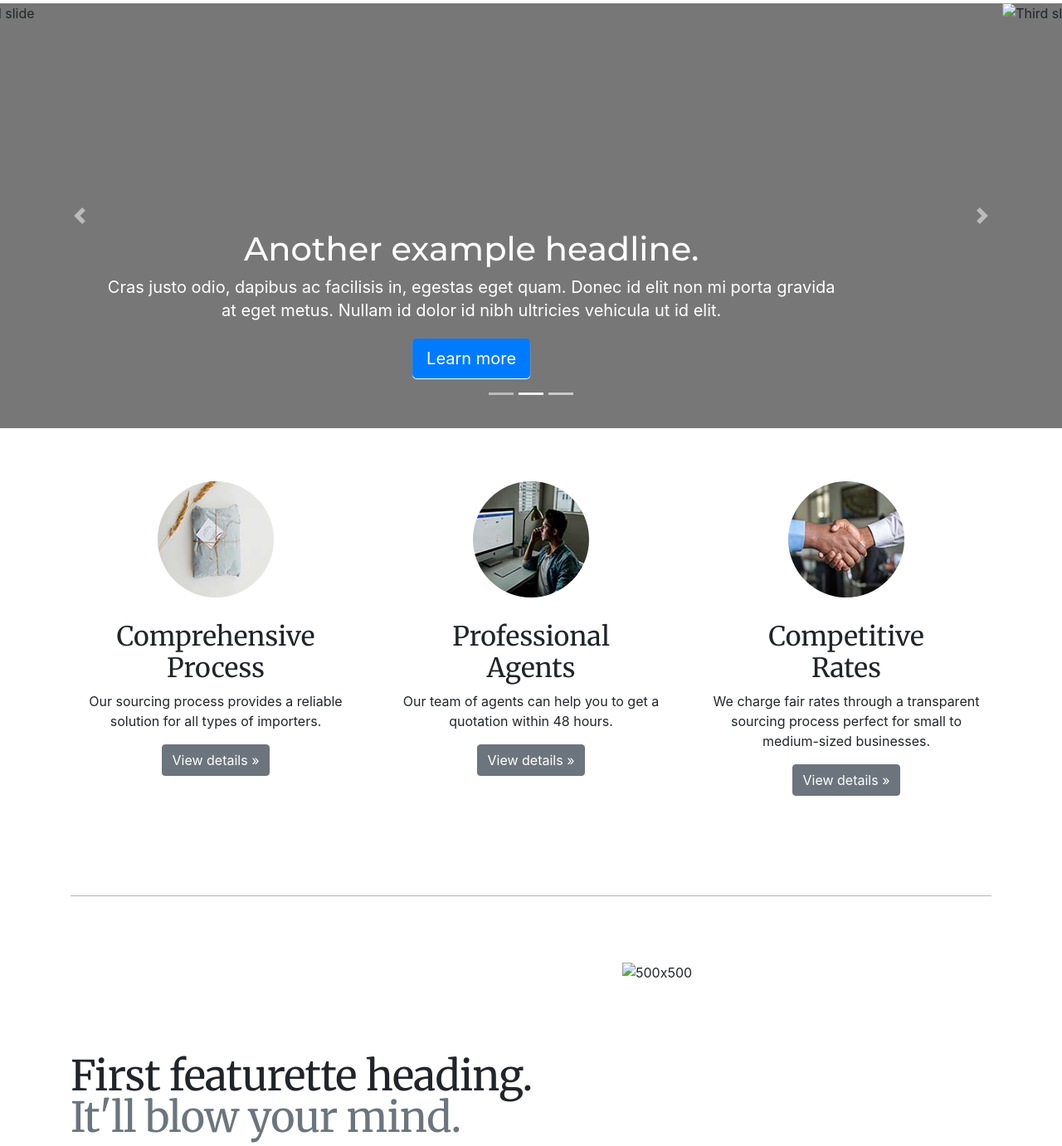
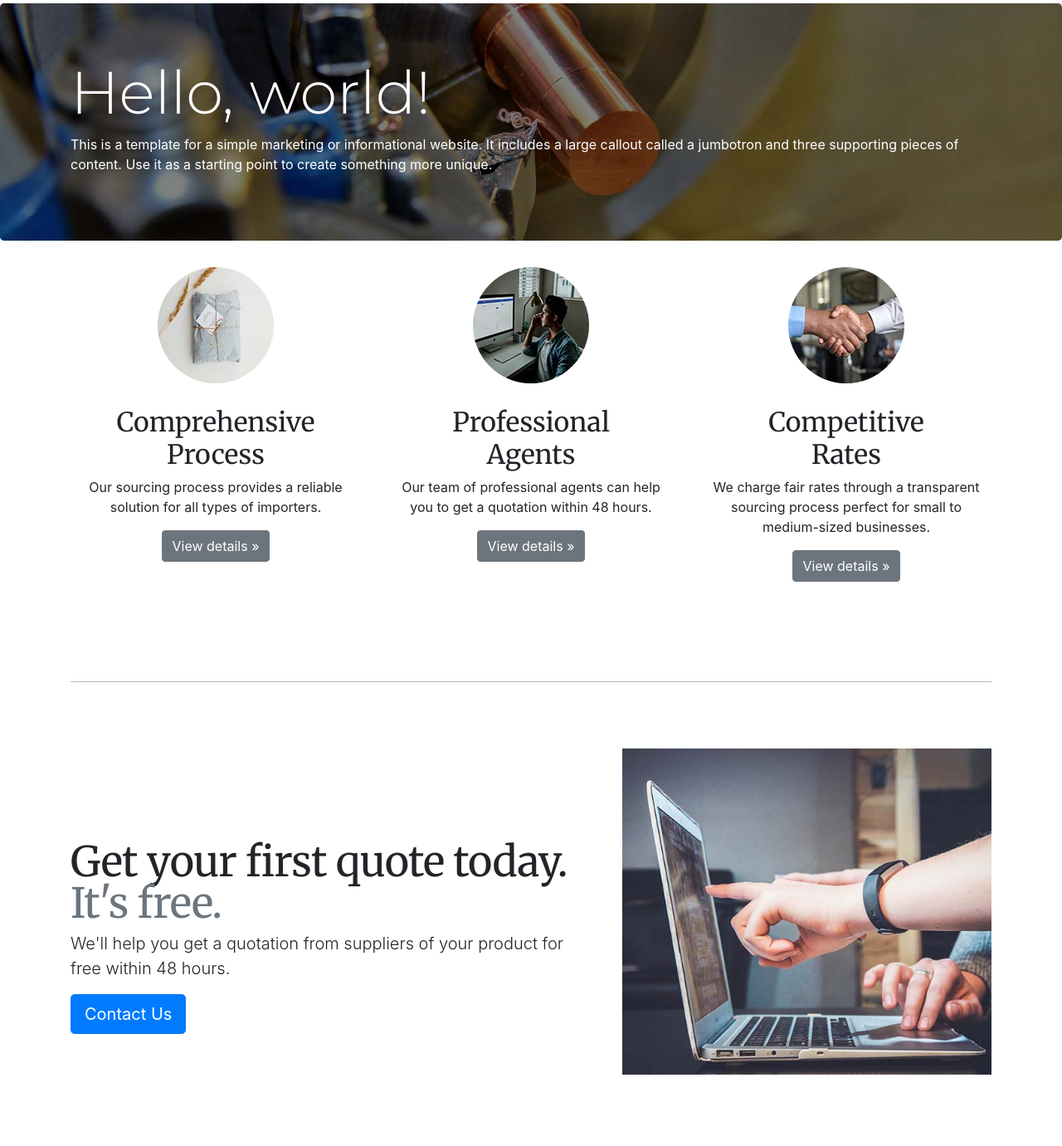
Before and after one commit to jtedwards21/sourcing-agents, a Gatsby site: page / in a window 1280 px wide. Shown: the part 131-1512 px from the top of the page at 83% size. Built offline with nearby package versions, Linux system fonts and the light colour scheme; Gatsby itself is replaced by a stand-in of ours; some packages are replaced by stand-ins of ours.

Commit message:
added front page

```diff
--- a/src/pages/index.js
+++ b/src/pages/index.js
@@ -17,52 +17,11 @@ class Home extends React.Component {
       <main role="main">
         <Nav />
 
-        <div id="myCarousel" class="carousel slide" data-ride="carousel">
-          <ol class="carousel-indicators">
-            <li data-target="#myCarousel" data-slide-to="0" class=""></li>
-            <li data-target="#myCarousel" data-slide-to="1" class="active"></li>
-            <li data-target="#myCarousel" data-slide-to="2" class=""></li>
-          </ol>
-          <div class="carousel-inner">
-            <div class="carousel-item">
-              <img class="first-slide" src="" alt="First slide"></img>
-              <div class="container">
-                <div class="carousel-caption text-left">
-                  <h1>Example headline.</h1>
-                  <p>Cras justo odio, dapibus ac facilisis in, egestas eget quam. Donec id elit non mi porta gravida at eget metus. Nullam id dolor id nibh ultricies vehicula ut id elit.</p>
-                  <p><a class="btn btn-lg btn-primary" href="https://getbootstrap.com/docs/4.0/examples/carousel/#" role="button">Sign up today</a></p>
-                </div>
-              </div>
-            </div>
-            <div class="carousel-item active">
-              <img class="second-slide" src="" alt="Second slide"></img>
-              <div class="container">
-                <div class="carousel-caption">
-                  <h1>Another example headline.</h1>
-                  <p>Cras justo odio, dapibus ac facilisis in, egestas eget quam. Donec id elit non mi porta gravida at eget metus. Nullam id dolor id nibh ultricies vehicula ut id elit.</p>
-                  <p><a class="btn btn-lg btn-primary" href="https://getbootstrap.com/docs/4.0/examples/carousel/#" role="button">Learn more</a></p>
-                </div>
-              </div>
-            </div>
-            <div class="carousel-item">
-              <img class="third-slide" src="" alt="Third slide"></img>
-              <div class="container">
-                <div class="carousel-caption text-right">
-                  <h1>One more for good measure.</h1>
-                  <p>Cras justo odio, dapibus ac facilisis in, egestas eget quam. Donec id elit non mi porta gravida at eget metus. Nullam id dolor id nibh ultricies vehicula ut id elit.</p>
-                  <p><a class="btn btn-lg btn-primary" href="https://getbootstrap.com/docs/4.0/examples/carousel/#" role="button">Browse gallery</a></p>
-                </div>
-              </div>
-            </div>
+        <div class="jumbotron bg-cover main-cover">
+          <div class="container">
+            <h1 class="display-3">Hello, world!</h1>
+            <p>This is a template for a simple marketing or informational website. It includes a large callout called a jumbotron and three supporting pieces of content. Use it as a starting point to create something more unique.</p>
           </div>
-          <a class="carousel-control-prev" href="https://getbootstrap.com/docs/4.0/examples/carousel/#myCarousel" role="button" data-slide="prev">
-            <span class="carousel-control-prev-icon" aria-hidden="true"></span>
-            <span class="sr-only">Previous</span>
-          </a>
-          <a class="carousel-control-next" href="https://getbootstrap.com/docs/4.0/examples/carousel/#myCarousel" role="button" data-slide="next">
-            <span class="carousel-control-next-icon" aria-hidden="true"></span>
-            <span class="sr-only">Next</span>
-          </a>
         </div>
 
         <div class="container marketing">
@@ -72,19 +31,19 @@ class Home extends React.Component {
               <img class="rounded-circle" src="./package.jpg" alt="Generic placeholder image" width="140" height="140"></img>
               <h2>Comprehensive Process</h2>
               <p>Our sourcing process provides a reliable solution for all types of importers.</p>
-              <p><a class="btn btn-secondary" href="https://getbootstrap.com/docs/4.0/examples/carousel/#" role="button">View details »</a></p>
+              <p><a class="btn btn-secondary" href="./process" role="button">View details »</a></p>
             </div>
             <div class="col-lg-4">
               <img class="rounded-circle" src="./agent.jpg" alt="Generic placeholder image" width="140" height="140"></img>
               <h2>Professional<br /> Agents</h2>
-              <p>Our team of agents can help you to get a quotation within 48 hours.</p>
-              <p><a class="btn btn-secondary" href="https://getbootstrap.com/docs/4.0/examples/carousel/#" role="button">View details »</a></p>
+              <p>Our team of professional agents can help you to get a quotation within 48 hours.</p>
+              <p><a class="btn btn-secondary" href="./agents" role="button">View details »</a></p>
             </div>
             <div class="col-lg-4">
               <img class="rounded-circle" src="./deal.jpg" alt="Generic placeholder image" width="140" height="140"></img>
               <h2>Competitive<br /> Rates</h2>
               <p>We charge fair rates through a transparent sourcing process perfect for small to medium-sized businesses.</p>
-              <p><a class="btn btn-secondary" href="https://getbootstrap.com/docs/4.0/examples/carousel/#" role="button">View details »</a></p>
+              <p><a class="btn btn-secondary" href="./pricing" role="button">View details »</a></p>
             </div>
           </div>
 
@@ -94,11 +53,12 @@ class Home extends React.Component {
 
           <div class="row featurette">
             <div class="col-md-7">
-              <h2 class="featurette-heading">First featurette heading. <span class="text-muted">It'll blow your mind.</span></h2>
-              <p class="lead">Donec ullamcorper nulla non metus auctor fringilla. Vestibulum id ligula porta felis euismod semper. Praesent commodo cursus magna, vel scelerisque nisl consectetur. Fusce dapibus, tellus ac cursus commodo.</p>
+              <h2 class="featurette-heading">Get your first quote today. <span class="text-muted">It's free.</span></h2>
+              <p class="lead">We'll help you get a quotation from suppliers of your product for free within 48 hours.</p>
+              <p><a class="btn btn-lg btn-primary" href="./contact" role="button">Contact Us</a></p>
             </div>
             <div class="col-md-5">
-              <img class="featurette-image img-fluid mx-auto" data-src="holder.js/500x500/auto" alt="500x500" src="" data-holder-rendered="true"></img>
+              <img class="featurette-image img-fluid mx-auto" alt="computer" src="./computer.jpg"></img>
             </div>
           </div>
 
@@ -106,11 +66,12 @@ class Home extends React.Component {
 
           <div class="row featurette">
             <div class="col-md-7 order-md-2">
-              <h2 class="featurette-heading">Oh yeah, it's that good. <span class="text-muted">See for yourself.</span></h2>
-              <p class="lead">Donec ullamcorper nulla non metus auctor fringilla. Vestibulum id ligula porta felis euismod semper. Praesent commodo cursus magna, vel scelerisque nisl consectetur. Fusce dapibus, tellus ac cursus commodo.</p>
+              <h2 class="featurette-heading">Your supply chain.<br /><span class="text-muted">In our hands.</span></h2>
+              <p class="lead">Let us take care of your sourcing and management for your entire product today</p>
+              <p><a class="btn btn-lg btn-primary" href="./process" role="button">Learn More</a></p>
             </div>
             <div class="col-md-5 order-md-1">
-              <img class="featurette-image img-fluid mx-auto" data-src="holder.js/500x500/auto" alt="500x500" src="" data-holder-rendered="true" ></img>
+              <img class="featurette-image img-fluid mx-auto" alt="warehouse" src="./warehouse.jpg" ></img>
             </div>
           </div>
 
--- /dev/null
+++ b/src/styles/jumbotron.css
@@ -0,0 +1,4 @@
+/* Move down content because we have a fixed navbar that is 3.5rem tall */
+body {
+  padding-top: 3.5rem;
+}
--- a/src/styles/main.css
+++ b/src/styles/main.css
@@ -0,0 +1,11 @@
+.bg-cover {
+  background-size: cover;
+  color: white;
+  background-position: center center;
+  position: relative;
+  z-index: -2;
+}
+
+.main-cover {
+    background-image: url("/lathe.jpg");
+}
```
Also changed, not shown: src/pages/agents.js (added, +20 -0 lines), static/computer.jpg (added), static/lathe.jpg (added), static/warehouse.jpg (added).
